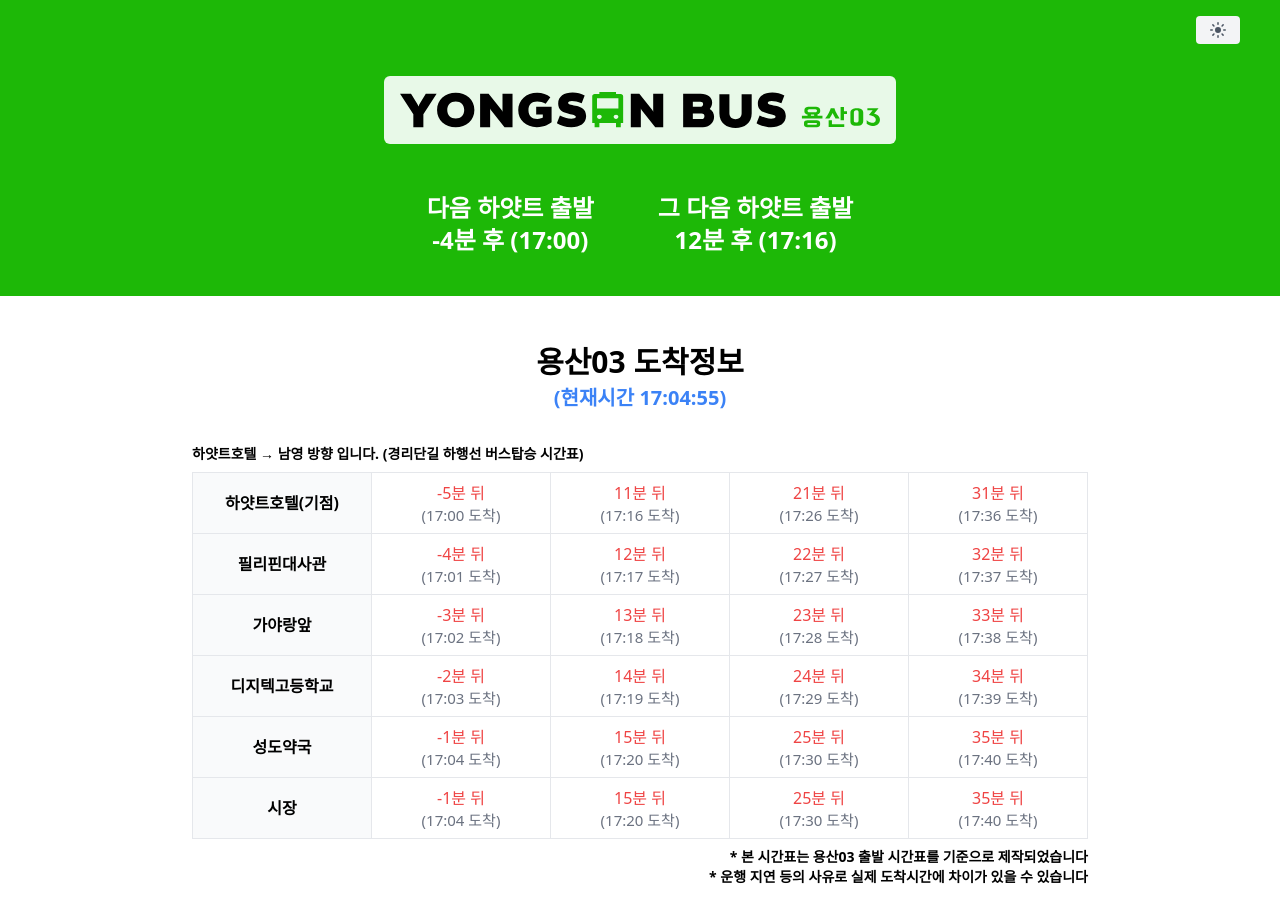
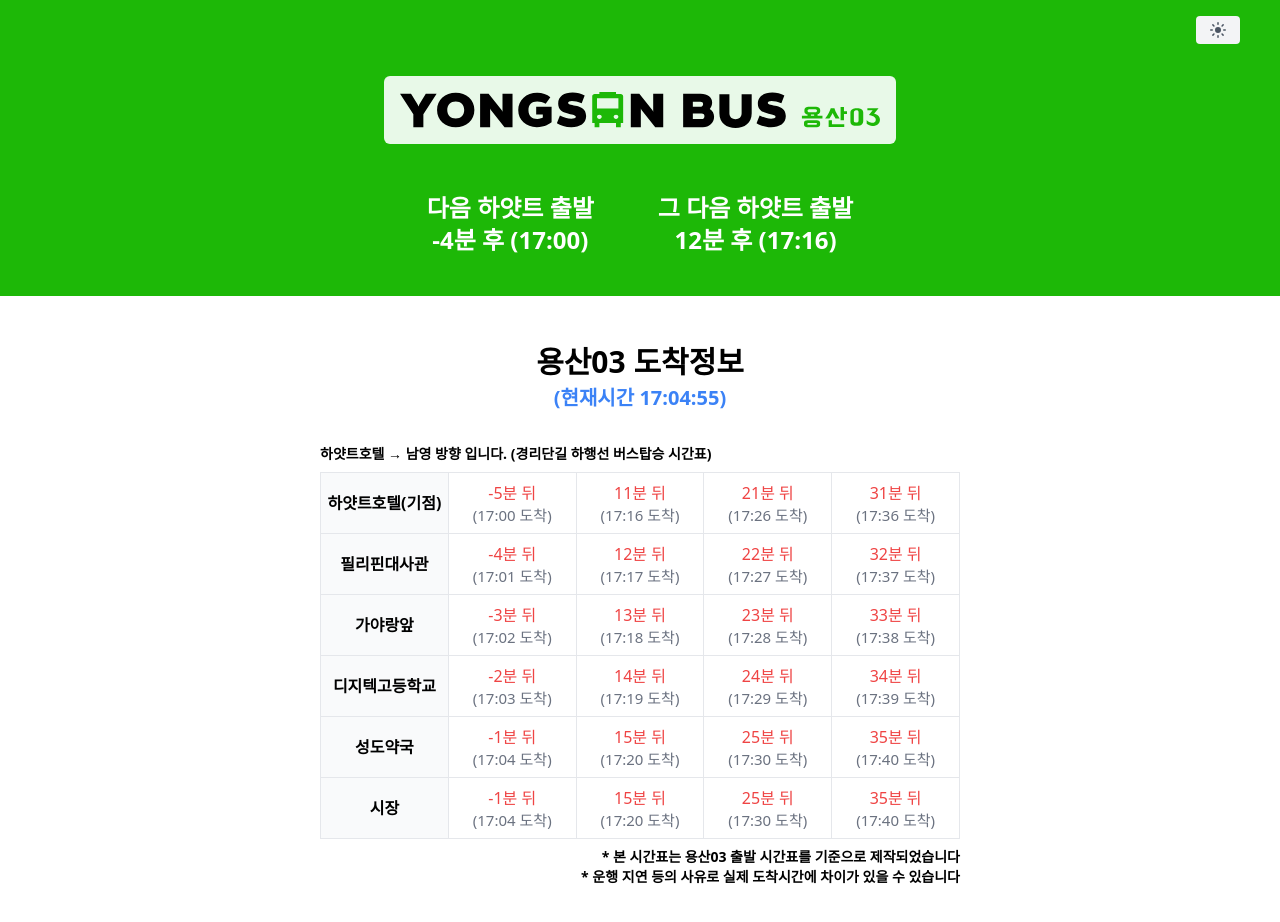
Before and after one commit to doyeondev/ysbus, a Next.js app: page / in a window 1280 px wide. Shown: the top 922 px of the page. Built offline with nearby package versions, Linux system fonts and the light colour scheme.

Commit message:
x-padding adjustment

```diff
--- a/pages/index.js
+++ b/pages/index.js
@@ -159,7 +159,7 @@ export default function YongsanBus() {
                 </div>
               </main>
             </div>
-            <div className="mx-auto w-screen px-[6vw] py-12 dark:bg-slate-700 sm:py-12 md:px-[15vw]">
+            <div className="mx-auto w-screen px-[6vw] py-12 dark:bg-slate-700 sm:px-[12vw] sm:py-12 md:px-[14vw] lg:px-[20vw] xl:px-[25vw]">
               <div className="mx-auto flex w-full flex-col place-content-center items-center text-center text-2xl font-bold md:text-3xl">
                 용산03 도착정보
                 <br />
@@ -200,7 +200,7 @@ function TableSchedule({ upcomingBus, screenSize }) {
               <tr key={`row${i}`} className="text-[14px] hover:bg-slate-50 dark:hover:bg-slate-600 sm:text-sm md:text-base">
                 {/* <td className="w-[25%] bg-white text-center font-bold dark:bg-slate-900 md:pl-10 md:pr-4 md:text-[15px]"> */}
                 <td className="md:px6 w-[22%] border bg-gray-50 text-center font-bold dark:bg-slate-900 md:w-[20%]">
-                  {screenSize < 768 && station.str1 ? (
+                  {screenSize < 800 && station.str1 ? (
                     <>
                       <p className={`${[2, 3].includes(i) ? '' : ''}`}>
                         {station.str1} <br /> {station.str2}
```
